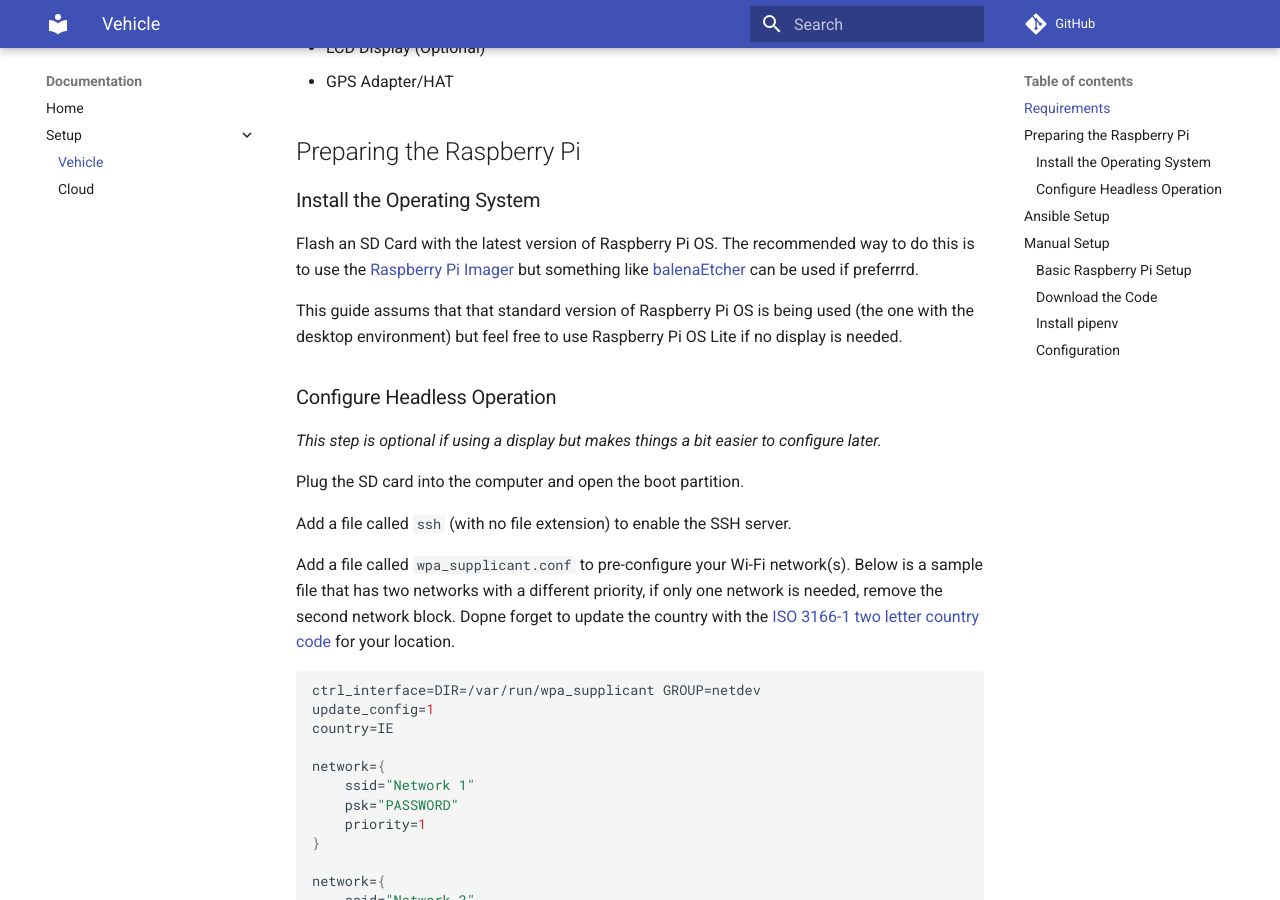
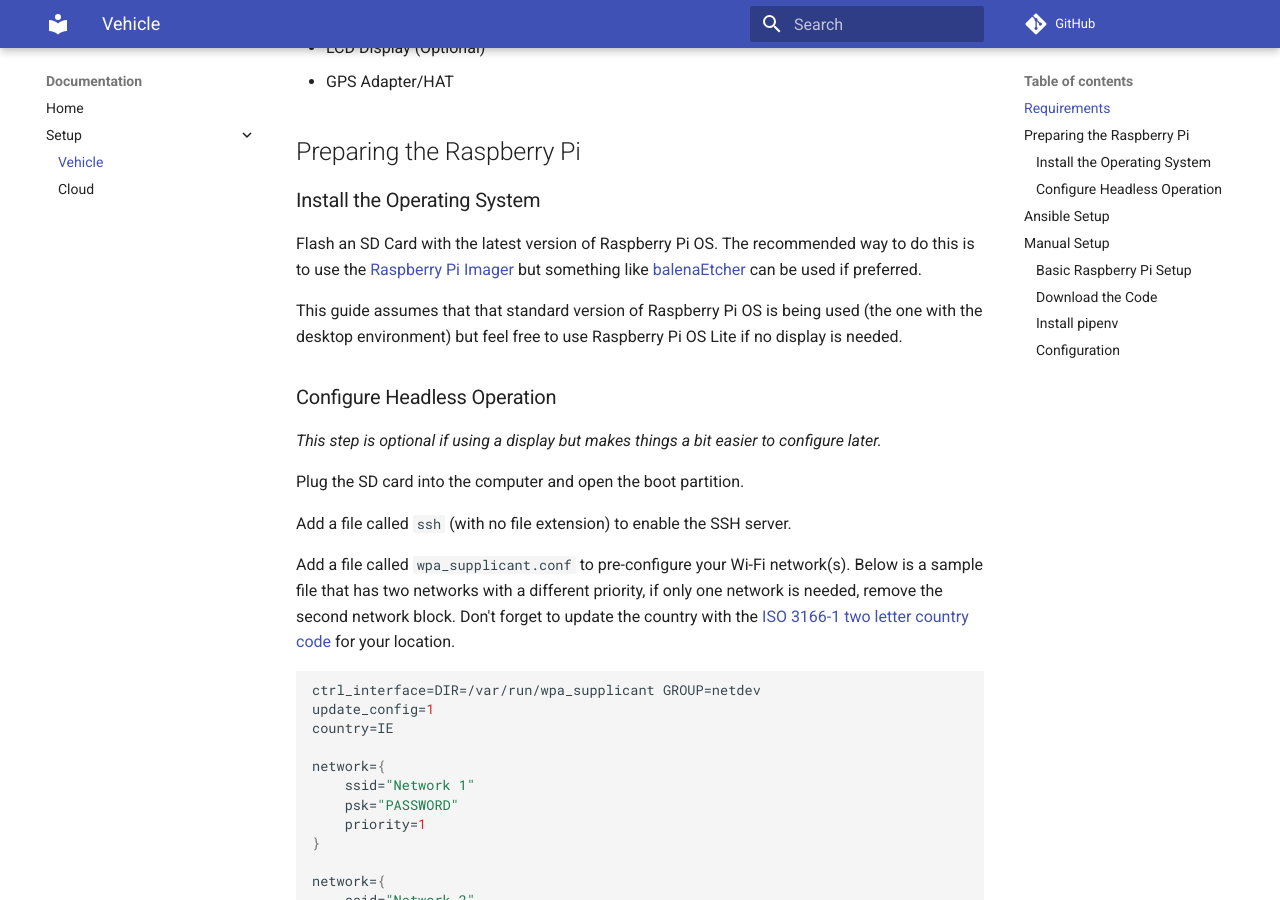
Before and after one commit to DylanGore-FYP/Documentation, an MkDocs documentation site: the page built from docs/setup/vehicle.md, in a window 1280 px wide and 900 px high, scrolled down 468 px. Built offline with MkDocs 1.6.1 and Material for MkDocs 9.7.7, drawn with Linux system fonts in a browser that asks for light colours; comment, search, counter and statistics services are not loaded; some of the changed text lies outside the part shown.

Commit message:
:pencil2: Fix typos

````diff
--- a/docs/setup/vehicle.md
+++ b/docs/setup/vehicle.md
@@ -16,9 +16,9 @@
 
 ### Install the Operating System
 
-Flash an SD Card with the latest version of Raspberry Pi OS. The recommended way to do this is to use the [Raspberry Pi Imager](https://www.raspberrypi.org/software/) but something like [balenaEtcher](https://www.balena.io/etcher/) can be used if preferrrd.
+Flash an SD Card with the latest version of Raspberry Pi OS. The recommended way to do this is to use the [Raspberry Pi Imager](https://www.raspberrypi.org/software/) but something like [balenaEtcher](https://www.balena.io/etcher/) can be used if preferred.
 
-This guide assums that that standard version of Raspberry Pi OS is being used (the one with the desktop environment) but feel free to use Raspberry Pi OS Lite if no display is needed.
+This guide assumes that that standard version of Raspberry Pi OS is being used (the one with the desktop environment) but feel free to use Raspberry Pi OS Lite if no display is needed.
 
 ### Configure Headless Operation
 
@@ -28,7 +28,7 @@ Plug the SD card into the computer and open the boot partition.
 
 Add a file called `ssh` (with no file extension) to enable the SSH server.
 
-Add a file called `wpa_supplicant.conf` to pre-configure your Wi-Fi network(s). Below is a sample file that has two networks with a different priority, if only one network is needed, remove the second network block. Dopne forget to update the country with the [ISO 3166-1 two letter country code](https://en.wikipedia.org/wiki/ISO_3166-1) for your location.
+Add a file called `wpa_supplicant.conf` to pre-configure your Wi-Fi network(s). Below is a sample file that has two networks with a different priority, if only one network is needed, remove the second network block. Don't forget to update the country with the [ISO 3166-1 two letter country code](https://en.wikipedia.org/wiki/ISO_3166-1) for your location.
 
 ```json
 ctrl_interface=DIR=/var/run/wpa_supplicant GROUP=netdev
````
Also changed, not shown: other parts of docs/setup/vehicle.md (+2 -2 lines), 1 other file.
